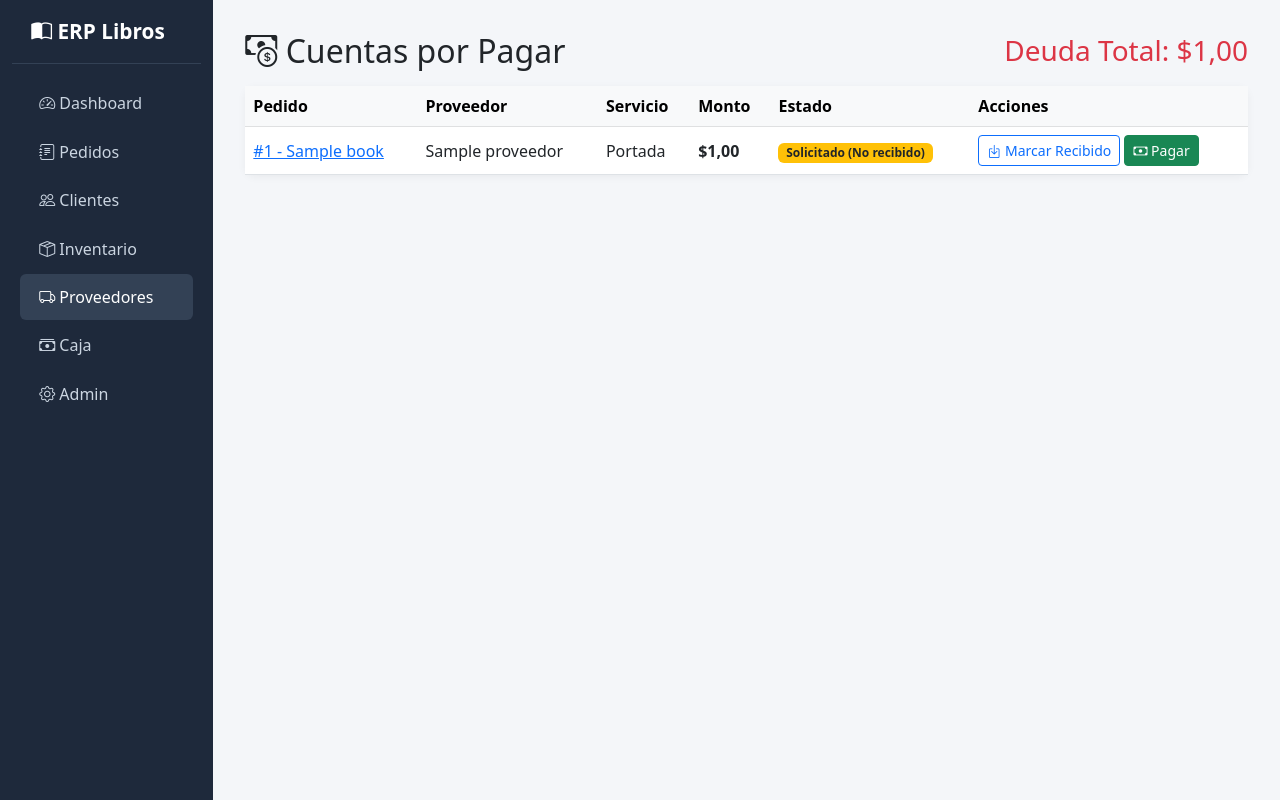
After one commit to yandivd/erp_vargas_editorial, a Django app: page /proveedores/cuentas-por-pagar/ in a window 1280 px wide. The commit adds this page. Run offline with Django 5.2, Linux system fonts and the light colour scheme; tables that the repository leaves empty hold one stand-in row (values such as "Sample post").

Commit message:
proveedores

```diff
--- a/config/urls.py
+++ b/config/urls.py
@@ -8,4 +8,5 @@ urlpatterns = [
     path('inventario/', include('inventario.urls')),
     path('finanzas/', include('finanzas.urls')),
     path('clientes/', include('clientes.urls')),
+    path('proveedores/', include('proveedores.urls')),
 ]
--- /dev/null
+++ b/proveedores/urls.py
@@ -0,0 +1,11 @@
+from django.urls import path
+from . import views
+
+app_name = 'proveedores'
+
+urlpatterns = [
+    path('', views.lista_proveedores, name='lista'),
+    path('cuentas-por-pagar/', views.cuentas_por_pagar, name='cuentas_por_pagar'),
+    path('servicio/<int:pk>/recibir/', views.recibir_servicio, name='recibir_servicio'),
+    path('servicio/<int:pk>/pagar/', views.pagar_servicio, name='pagar_servicio'),
+]
--- a/proveedores/views.py
+++ b/proveedores/views.py
@@ -1,3 +1,68 @@
-from django.shortcuts import render
+from django.db import transaction
+from django.shortcuts import render, get_object_or_404, redirect
+from django.contrib import messages
+from django.db.models import Sum, Q
+from django.utils import timezone
+from pedidos.models import ServicioExterno
+from .models import Proveedor
+from finanzas.models import MovimientoCaja
 
-# Create your views here.
+def lista_proveedores(request):
+    """Muestra el directorio de proveedores y cuánto se les debe."""
+    proveedores = Proveedor.objects.filter(activo=True).order_by('nombre')
+
+    # Calculamos la deuda total (servicios que no están pagados)
+    for p in proveedores:
+        p.deuda_total = p.servicioexterno_set.filter(estado__in=['SOLICITADO', 'RECIBIDO']).aggregate(total=Sum('monto'))['total'] or 0
+
+    return render(request, 'proveedores/lista.html', {'proveedores': proveedores})
+
+
+def cuentas_por_pagar(request):
+    """Muestra todos los servicios pendientes de pago."""
+    servicios = ServicioExterno.objects.filter(
+        estado__in=['SOLICITADO', 'RECIBIDO']
+    ).select_related('proveedor', 'pedido', 'pedido__libro').order_by('estado', 'fecha_solicitud')
+
+    total_deuda = servicios.aggregate(total=Sum('monto'))['total'] or 0
+
+    return render(request, 'proveedores/cuentas_por_pagar.html', {
+        'servicios': servicios,
+        'total_deuda': total_deuda
+    })
+
+
+def recibir_servicio(request, pk):
+    """Marca un servicio como RECIBIDO (ej. ya tengo la portada en mis manos)."""
+    servicio = get_object_or_404(ServicioExterno, pk=pk)
+    if request.method == 'POST' and servicio.estado == 'SOLICITADO':
+        servicio.estado = 'RECIBIDO'
+        servicio.fecha_recepcion = timezone.now()
+        servicio.save()
+        messages.success(request, f'Servicio {servicio.get_tipo_display()} marcado como recibido.')
+    return redirect('proveedores:cuentas_por_pagar')
+
+
+def pagar_servicio(request, pk):
+    """Registra el pago de un servicio y lo resta de la caja."""
+    servicio = get_object_or_404(ServicioExterno, pk=pk)
+
+    if request.method == 'POST' and servicio.estado != 'PAGADO':
+        with transaction.atomic():
+            # 1. Marcamos como pagado
+            servicio.estado = 'PAGADO'
+            servicio.fecha_pago = timezone.now()
+            servicio.save()
+
+            # 2. Registramos la salida de dinero en caja
+            MovimientoCaja.objects.create(
+                tipo='EGRESO',
+                categoria='PAGO_PROVEEDOR',
+                monto=servicio.monto,
+                concepto=f'Pago {servicio.get_tipo_display()} - Pedido #{servicio.pedido.id} ({servicio.proveedor.nombre})',
+                proveedor=servicio.proveedor,
+                pedido=servicio.pedido
+            )
+            messages.success(request, f'Pago de ${servicio.monto} registrado a {servicio.proveedor.nombre}.')
+
+    return redirect('proveedores:cuentas_por_pagar')
--- a/templates/base.html
+++ b/templates/base.html
@@ -73,9 +73,9 @@
             <a href="{% url 'inventario:lista' %}" class="{% if 'inventario' in request.resolver_match.namespace %}active{% endif %}">
                 <i class="bi bi-box-seam"></i> Inventario
             </a>
-            {% comment %} <a href="{% url 'proveedores:lista' %}">
+            <a href="{% url 'proveedores:lista' %}" class="{% if 'proveedores' in request.resolver_match.namespace %}active{% endif %}">
                 <i class="bi bi-truck"></i> Proveedores
-            </a> {% endcomment %}
+            </a>
             <a href="{% url 'finanzas:caja' %}" class="{% if 'finanzas' in request.resolver_match.namespace %}active{% endif %}">
                 <i class="bi bi-cash-stack"></i> Caja
             </a>
--- /dev/null
+++ b/templates/proveedores/cuentas_por_pagar.html
@@ -0,0 +1,62 @@
+{% extends 'base.html' %}
+{% block title %}Cuentas por Pagar - ERP Libros{% endblock %}
+
+{% block content %}
+<div class="d-flex justify-content-between align-items-center mb-3">
+    <h2 class="mb-0"><i class="bi bi-cash-coin"></i> Cuentas por Pagar</h2>
+    <h3 class="text-danger mb-0">Deuda Total: ${{ total_deuda|floatformat:2 }}</h3>
+</div>
+
+<div class="card card-kpi">
+    <div class="table-responsive">
+        <table class="table table-hover mb-0 align-middle">
+            <thead class="table-light">
+                <tr>
+                    <th>Pedido</th>
+                    <th>Proveedor</th>
+                    <th>Servicio</th>
+                    <th>Monto</th>
+                    <th>Estado</th>
+                    <th>Acciones</th>
+                </tr>
+            </thead>
+            <tbody>
+                {% for s in servicios %}
+                <tr>
+                    <td><a href="{% url 'pedidos:detalle' s.pedido.id %}">#{{ s.pedido.id }} - {{ s.pedido.libro.titulo }}</a></td>
+                    <td>{{ s.proveedor.nombre }}</td>
+                    <td>{{ s.get_tipo_display }}</td>
+                    <td class="fw-bold">${{ s.monto|floatformat:2 }}</td>
+                    <td>
+                        {% if s.estado == 'SOLICITADO' %}
+                            <span class="badge bg-warning text-dark">Solicitado (No recibido)</span>
+                        {% elif s.estado == 'RECIBIDO' %}
+                            <span class="badge bg-info text-dark">Recibido (Falta pagar)</span>
+                        {% endif %}
+                    </td>
+                    <td>
+                        {% if s.estado == 'SOLICITADO' %}
+                        <form method="post" action="{% url 'proveedores:recibir_servicio' s.id %}" style="display:inline;">
+                            {% csrf_token %}
+                            <button type="submit" class="btn btn-sm btn-outline-primary">
+                                <i class="bi bi-box-arrow-in-down"></i> Marcar Recibido
+                            </button>
+                        </form>
+                        {% endif %}
+
+                        <form method="post" action="{% url 'proveedores:pagar_servicio' s.id %}" style="display:inline;">
+                            {% csrf_token %}
+                            <button type="submit" class="btn btn-sm btn-success" onclick="return confirm('¿Registrar pago de ${{ s.monto }}? Se restará de la caja.')">
+                                <i class="bi bi-cash"></i> Pagar
+                            </button>
+                        </form>
+                    </td>
+                </tr>
+                {% empty %}
+                <tr><td colspan="6" class="text-center text-muted py-4">No hay deudas pendientes. ¡Todo al día!</td></tr>
+                {% endfor %}
+            </tbody>
+        </table>
+    </div>
+</div>
+{% endblock %}
```
Also changed, not shown: templates/proveedores/lista.html (added, +42 -0 lines).
